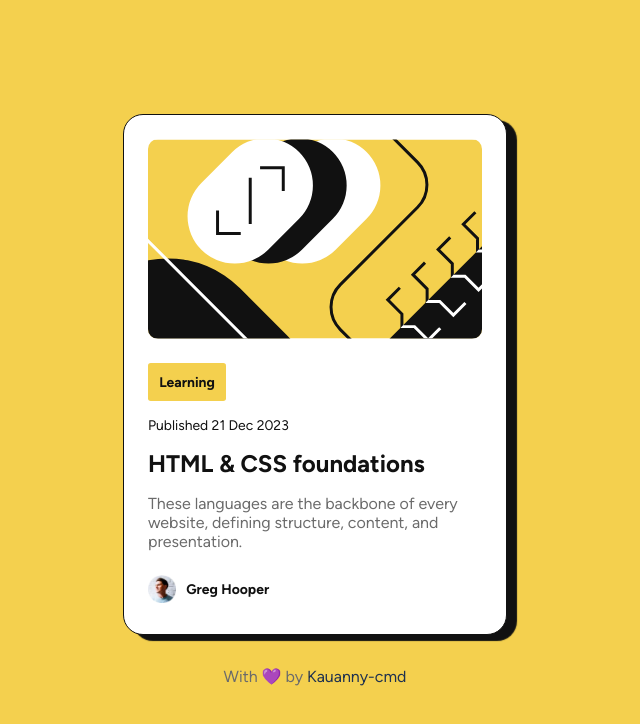
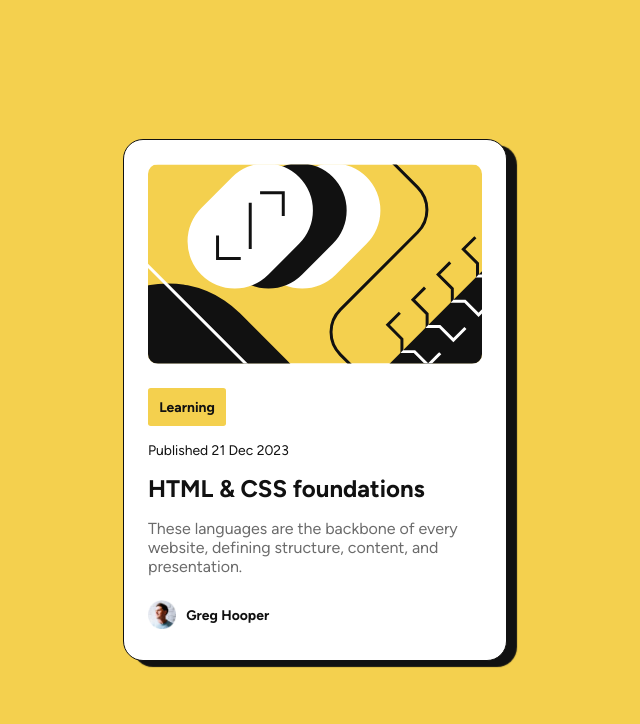
Before and after one commit to Kauanny-cmd/blog-preview-card-main, a plain HTML site: page index.html in a window 1280 px wide. Shown: the whole page, without its empty margins (325-965 px from the left). Drawn offline with Linux system fonts and the light colour scheme.

Commit message:
Update index.html

```diff
--- a/index.html
+++ b/index.html
@@ -37,7 +37,6 @@
           <p>Greg Hooper</p>
         </div>
       </div>
-      <div class="attribution">With 💜 by <a href="#">Kauanny-cmd</a></div>
     </main>
   </body>
 </html>
```
